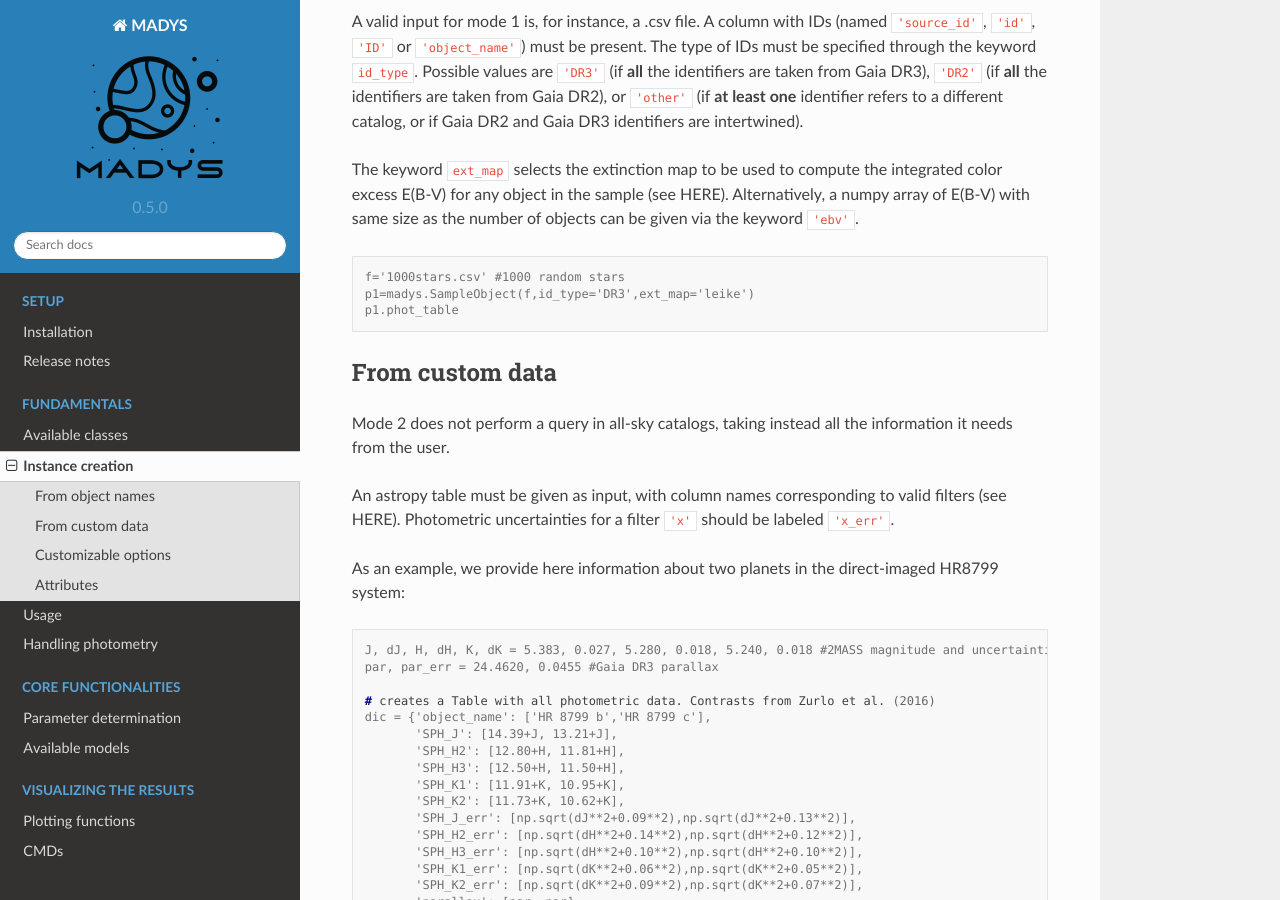
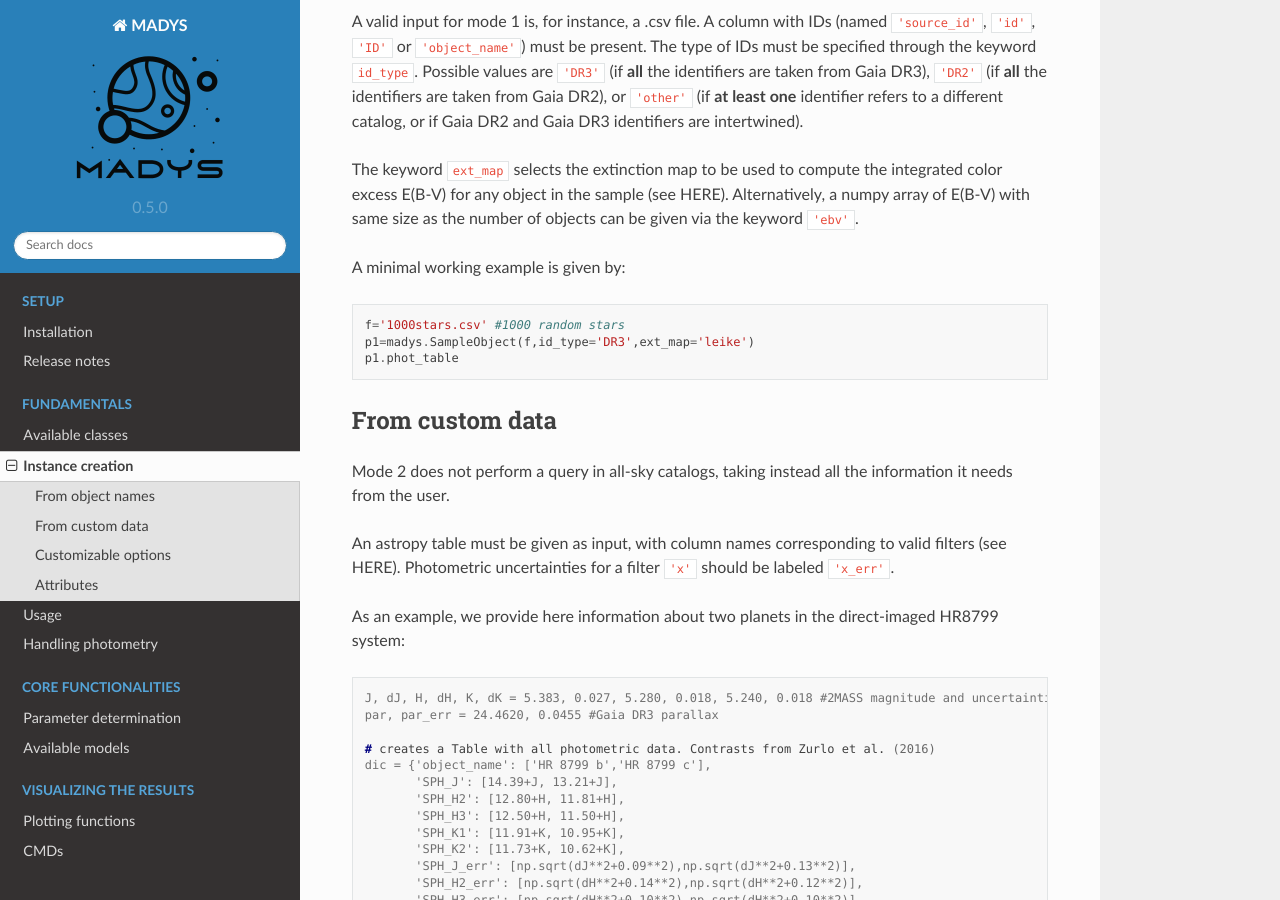
Before and after one commit to vsquicciarini/madys, a Sphinx documentation site: the page built from docs/source/instance_creation.rst, in a window 1280 px wide and 900 px high, scrolled down 448 px. Built offline with Sphinx 7.4.7 and the Read the Docs theme 2.0.0, drawn with Linux system fonts in a browser that asks for light colours.

Commit message:
Update instance_creation.rst

```diff
--- a/docs/source/instance_creation.rst
+++ b/docs/source/instance_creation.rst
@@ -15,7 +15,9 @@ A valid input for mode 1 is, for instance, a .csv file. A column with IDs (named
 
 The keyword ``ext_map`` selects the extinction map to be used to compute the integrated color excess E(B-V) for any object in the sample (see HERE). Alternatively, a numpy array of E(B-V) with same size as the number of objects can be given via the keyword ``'ebv'``.
 
-.. code-block:: console
+A minimal working example is given by:
+
+.. code-block:: python
 
    f='1000stars.csv' #1000 random stars
    p1=madys.SampleObject(f,id_type='DR3',ext_map='leike')
```
